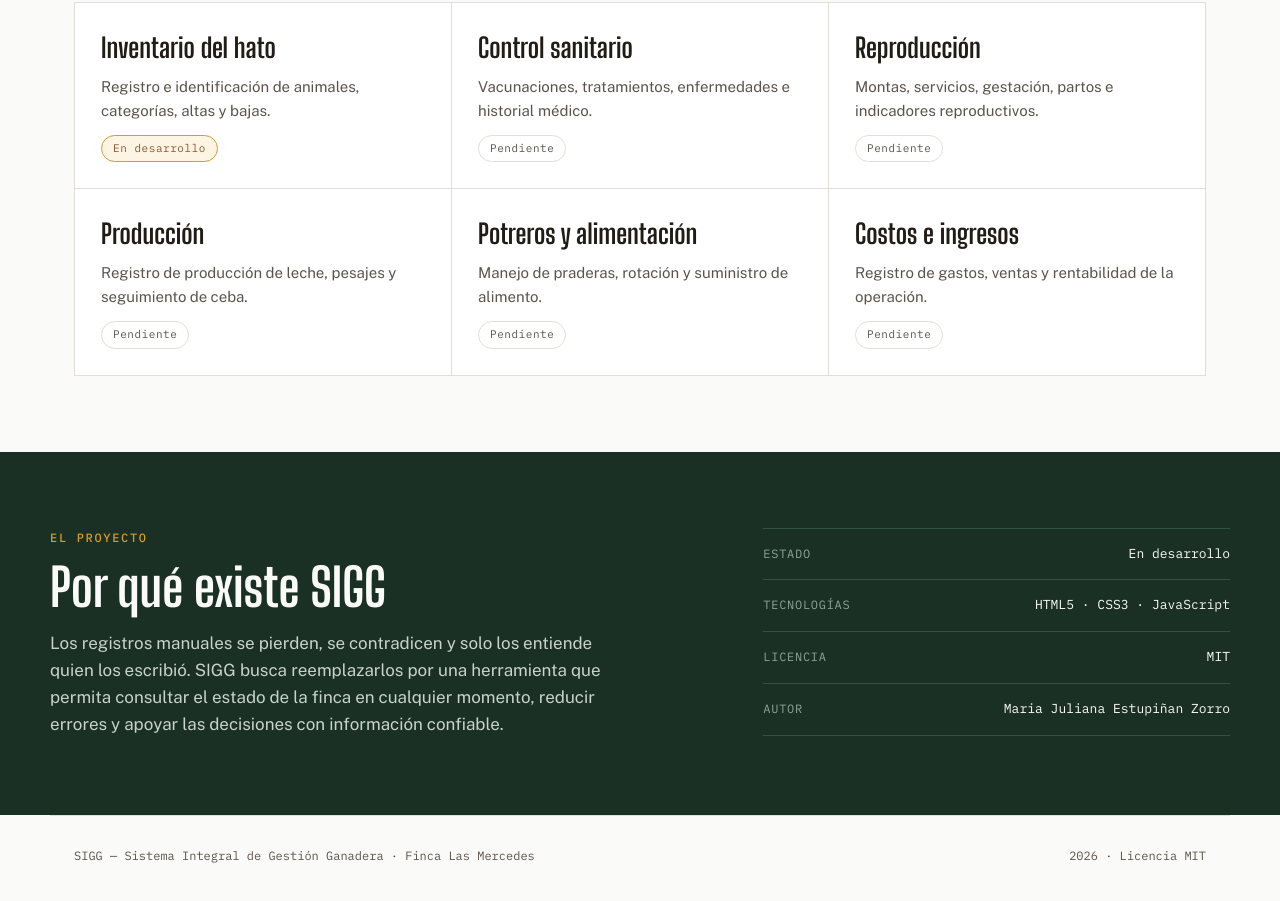
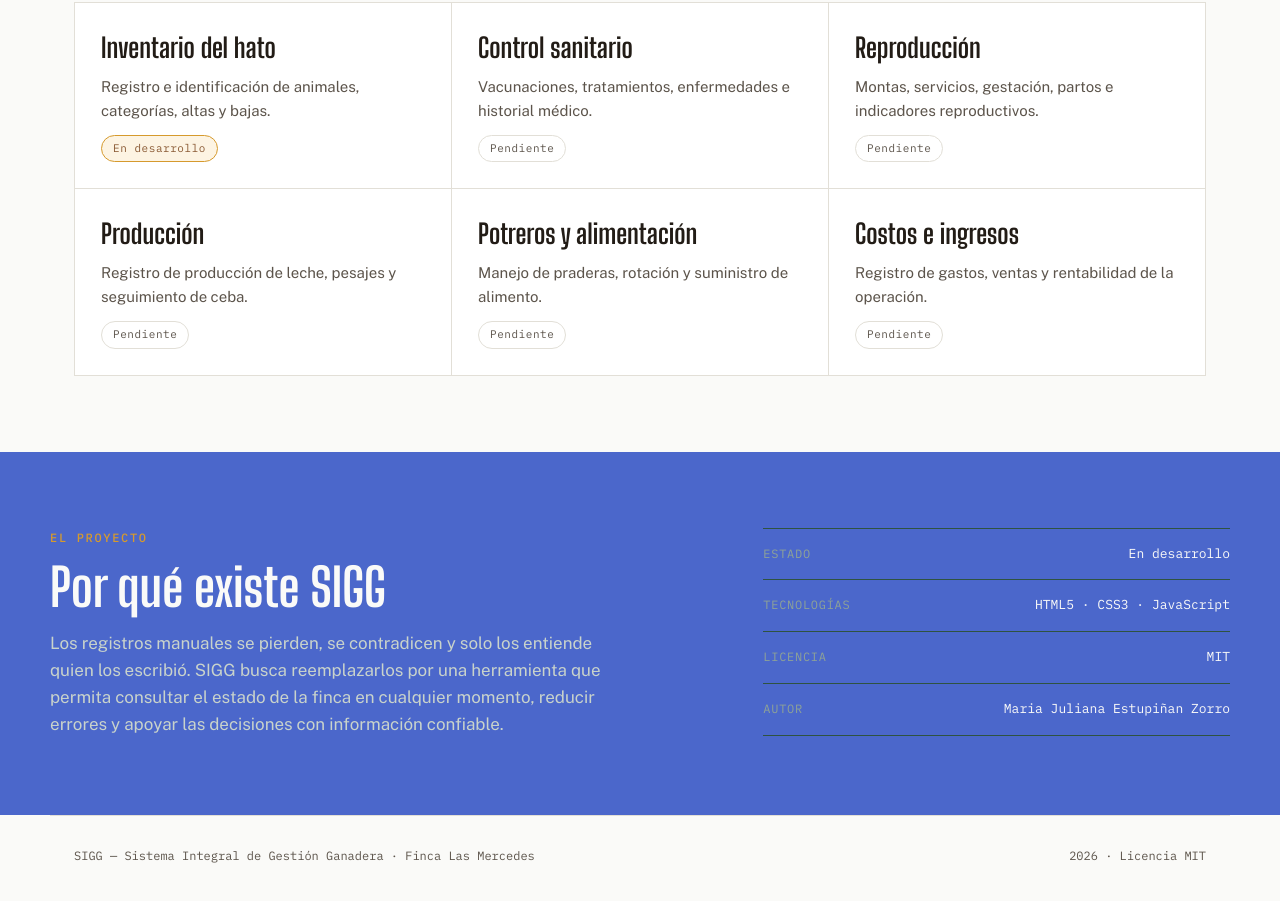
Before and after one commit to mariajulianaestupinan04-cpu/sigg-finca-las-mercedes-juliana, a plain HTML site: page index.html in a window 1280 px wide. Shown: the part 969-1870 px from the top of the page. Drawn offline with nearby package versions, Linux system fonts and the light colour scheme; a web font is replaced by a local one.

Commit message:
style: cambiar el color

```diff
--- a/css/estilos.css
+++ b/css/estilos.css
@@ -6,7 +6,7 @@
 /* ---------- 1. Variables (los colores y medidas del sitio) ---------- */
 :root {
     /* Colores */
-    --pasto-hondo: #1B3024;   /* verde de pradera en sombra: fondos oscuros */
+    --pasto-hondo: #4b67cb;   /* verde de pradera en sombra: fondos oscuros */
     --pasto:       #2F5340;   /* verde medio */
     --ocre:        #D69A2D;   /* pasto seco: color de acento */
     --cuero:       #8A5A34;   /* cuero: acento secundario */
```
